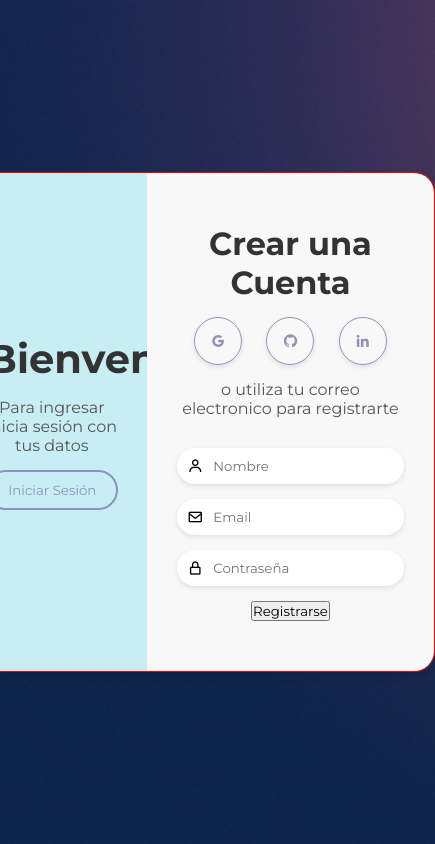
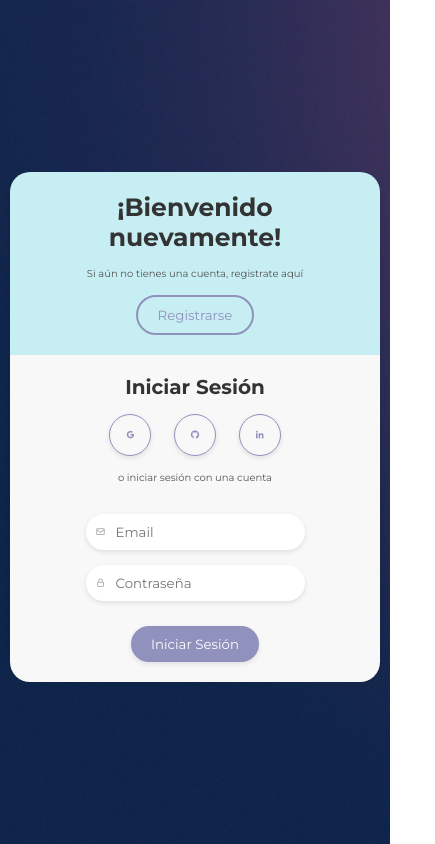
Before and after one commit to juanmanuel-dev/login-page, a plain HTML site: page index.html in a window 390 px wide. Both pictures are taken after a click on the button "Iniciar Sesión". Shown: the whole page, 435 px wide, since content can reach past the window. Drawn offline with nearby package versions, Linux system fonts and the light colour scheme.

Commit message:
update animación con js y css

```diff
--- a/asets/css/style.css
+++ b/asets/css/style.css
@@ -23,7 +23,6 @@ body{
     max-width: 900px;
     transition: all 1s ease;
     margin: 10px;
-    border: solid thin red;
 }
 
 .information{
@@ -137,3 +136,59 @@ body{
     border-radius: 20px;
     color: #333;
 }
+
+.form label i{
+    color: #a7a7a7;
+}
+
+.form input[type="submit"]{
+    background-color: #9191bd;
+    border: none;
+    border-radius: 20px;
+    padding: 10px 20px;
+    color: #fff;
+    cursor: pointer;
+    margin-top: 10px;
+    box-shadow: 0 2px 5px rgba(0, 0, 0, .1);
+}
+
+.form input[type="submit"]:hover{
+    background-color: #7a7a9a;
+}
+
+.hide{
+    position: absolute;
+    transform: translateY(-300%);
+}
+
+/* RESPONSIVE FORM*/
+
+@media screen and (max-width:750px){
+    html {
+        font-size: 12px;
+    }
+}
+
+@media screen and (max-width:580px){
+    html {
+        font-size: 10px;
+    }
+
+    .container-form {
+        flex-direction: column;
+    }
+
+    .information{
+        width: 100%;
+        padding: 20px;
+        border-bottom-left-radius: 0;
+        border-top-right-radius: 20px;
+    }
+
+    .form-information{
+        width: 100%;
+        padding: 20px;
+        border-top-right-radius: 0;
+        border-bottom-left-radius: 20px;
+    }
+}
--- a/asets/js/index.js
+++ b/asets/js/index.js
@@ -0,0 +1,15 @@
+
+const   btnSignIn = document.getElementById("sign-in"),
+        btnSignUp = document.getElementById("sign-up"),
+        formRegister = document.querySelector(".register"),
+        formLogin = document.querySelector(".login");
+
+btnSignIn.addEventListener("click", e =>{
+    formRegister.classList.add("hide");
+    formLogin.classList.remove("hide");
+})
+
+btnSignUp.addEventListener("click", e =>{
+    formLogin.classList.add("hide");
+    formRegister.classList.remove("hide");
+})
--- a/index.html
+++ b/index.html
@@ -12,12 +12,12 @@
     <title>LOGIN</title>
 </head>
 <body>
-    <div class="container-form">
+    <div class="container-form register">
         <div class="information">
             <div class="info-childs">
                 <h2>Bienvenido</h2>
-                <p>Para ingresar inicia sesión con tus datos</p>
-                <input type="button" value="Iniciar Sesión">
+                <p>Para ingresar, inicia sesión con tus datos</p>
+                <input id="sign-in" type="button" value="Iniciar Sesión">
             </div>
         </div>
         <div class="form-information">
@@ -48,6 +48,41 @@
         </div>
         </div>
     </div>
+
+
+    <div class="container-form login hide">
+        <div class="information">
+            <div class="info-childs">
+                <h2>¡Bienvenido nuevamente!</h2>
+                <p>Si aún no tienes una cuenta, registrate aquí</p>
+                <input id="sign-up" type="button" value="Registrarse">
+            </div>
+        </div>
+        <div class="form-information">
+            <div class="form-information-childs">
+                <h2>Iniciar Sesión</h2>
+                <div class="icons">
+                    <i class='bx bxl-google'></i>
+                    <i class='bx bxl-github'></i>
+                    <i class='bx bxl-linkedin'></i>
+                </div>
+                <p>o iniciar sesión con una cuenta</p>
+                <form class="form">
+                    <label>
+                        <i class='bx bx-envelope'></i>
+                        <input type="email" placeholder="Email">
+                    </label>
+                    <label>
+                        <i class='bx bx-lock-alt'></i>
+                        <input type="password" placeholder="Contraseña">
+                    </label>
+                    <input type="submit" value="Iniciar Sesión">
+                </form>
+            </div>
+        </div>
+        </div>
+    </div>
+
     <script src="/asets/js/index.js"></script>
 </body>
 </html>
```
